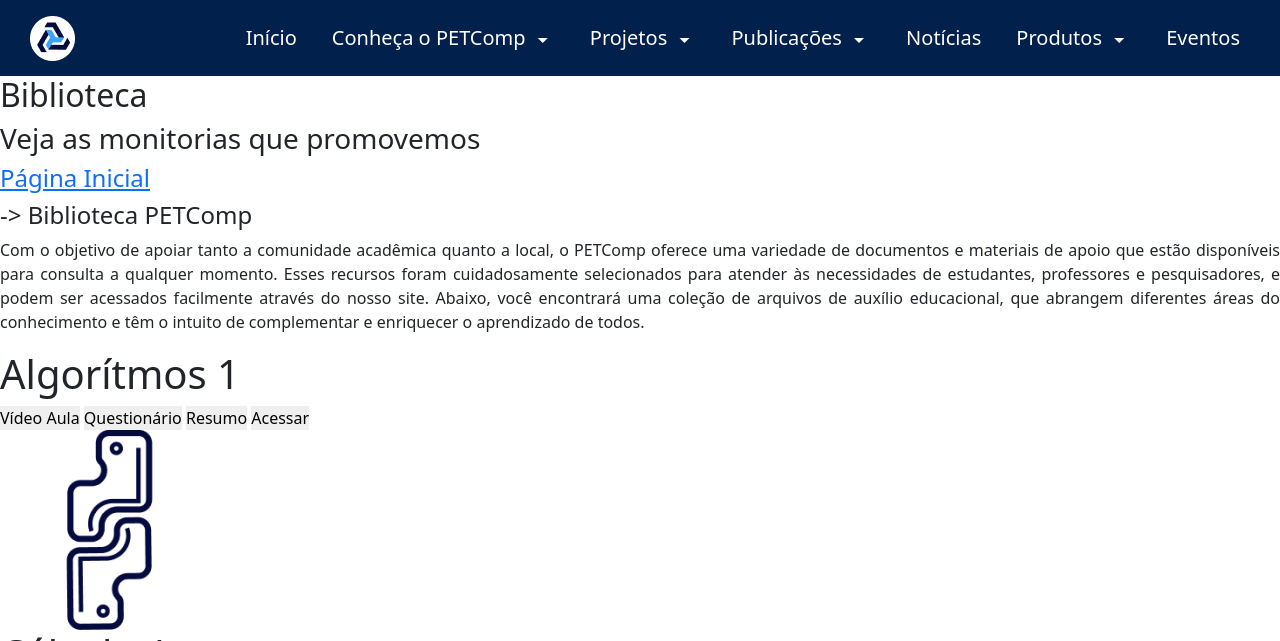
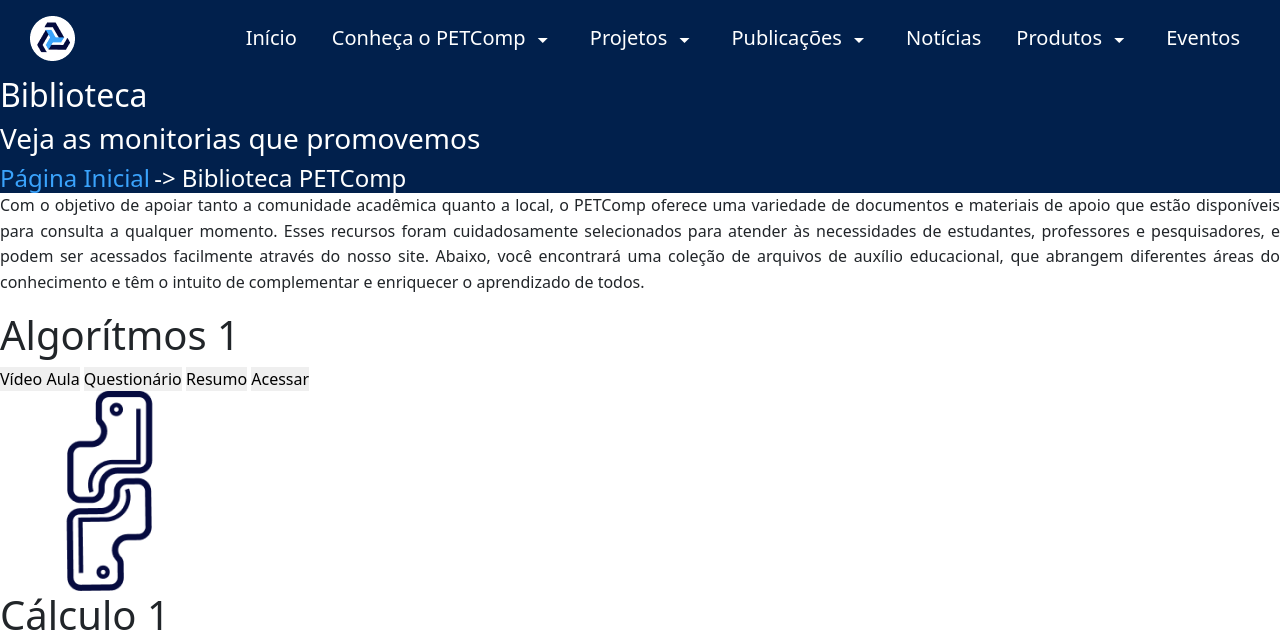
Before and after one commit to artur-pedro/petcomp-newwebsite, a PHP site: page /biblioteca-petcomp-monitoria.php in a window 1280 px wide. Shown: the top 641 px of the page. Run offline with PHP 8.4, Linux system fonts and the light colour scheme; some web fonts are replaced.

Commit message:
estilização css página biblioteca

```diff
--- a/biblioteca-petcomp-monitoria.php
+++ b/biblioteca-petcomp-monitoria.php
@@ -14,7 +14,6 @@
         <h3>Veja as monitorias que promovemos</h3>
         <h4><a href="index.php">Página Inicial</a></h4>
         <h4> -> Biblioteca PETComp</h4>
-
     </div>
 
         <div class="container-body">
--- a/css/biblioteca.css
+++ b/css/biblioteca.css
@@ -8,6 +8,28 @@ body {
     text-align: justify;
     padding: 0px;
 }
+
+.container-header {
+    color: white;
+    background-color: #01204C;
+}
+
+.container-header a {
+    cursor: pointer;
+    color: #3AA3FC;
+    text-decoration: none;
+}
+
+.container-body p {
+    line-height: 1.6;
+    text-align: justify;
+}
+
+h4 {
+    display: inline;
+}
+
+
 
 .box-models {
     transition: transform 0.4s ease-in-out, opacity 0.3s ease-in-out !important;
```
